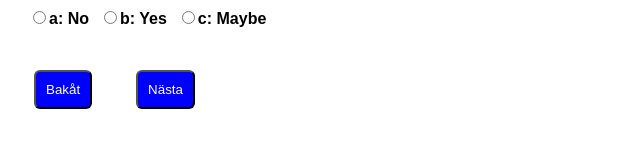
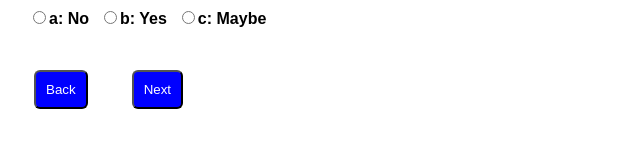
Before and after one commit to mollerpw/Hannastuff, a plain HTML site: page index2.html in a window 1280 px wide. Shown: the part 134-282 px from the top of the page, 0-640 px from the left. Drawn offline with Linux system fonts and the light colour scheme.

Commit message:
clean up

```diff
--- a/index2.html
+++ b/index2.html
@@ -61,8 +61,8 @@
     <h1>Questionnaire</h1>
     <div id="quiz"></div>
     <div class="container">
-      <button class="button" id="back">Bakåt</button>
-      <button class="button" id="forward">Nästa</button>
+      <button class="button" id="back">Back</button>
+      <button class="button" id="forward">Next</button>
       <div id="results"></div>
     </div>
 
@@ -101,7 +101,6 @@
         currentQuestion
       ) {
         function showQuestions(questions, quizContainer, currentQuestion) {
-          // we'll need a place to store the output and the answer choices
           var output = '';
           var answers;
           i = currentQuestion + 1;
@@ -139,12 +138,8 @@
             answers.join('') +
             '</div>';
 
-          // finally combine our output list into one string of html and put it on the page
           quizContainer.innerHTML = output;
-          //   document.getElementById('inputbutton').onclick = function () {
-          //     console.log('hej1');
-          //     showResults(questions, quizContainer, resultsContainer);
-          //   };
+
           document.getElementById('inputbuttona').onclick = function () {
             console.log('hej1', currentQuestion);
             showResults(
@@ -179,18 +174,16 @@
           resultsContainer,
           currentQuestion
         ) {
-          // gather answer containers from our quiz
+
           var answerContainers = quizContainer.querySelectorAll('.answers');
           console.log(currentQuestion);
           console.log(answerContainers);
 
-          // keep track of user's answers
           i = currentQuestion + 1;
           var userAnswer = '';
           const question = answerContainers[0];
           console.log(question);
-          // for each question...
-          // find selected answer
+
           const selectedOption = question.querySelector(
             'input[type="radio"]:checked'
           );
@@ -198,15 +191,11 @@
 
           // if answer is correct
           if (userAnswer === questions[currentQuestion].correctAnswer) {
-            // add to the number of correct answers
             numCorrect++;
 
-            // color the answers green
             answerContainers[0].style.color = 'green';
           }
-          // if answer is wrong or blank
           else {
-            // color the answers red
             answerContainers[0].style.color = 'red';
           }
 
@@ -230,7 +219,6 @@
           currentQuestion -= 1;
           showQuestions(questions, quizContainer, currentQuestion);
         };
-        // when user clicks submit, show results
       }
       generateQuiz(
         myQuestions,
```
Also changed, not shown: index.html (+2 -1 lines).
